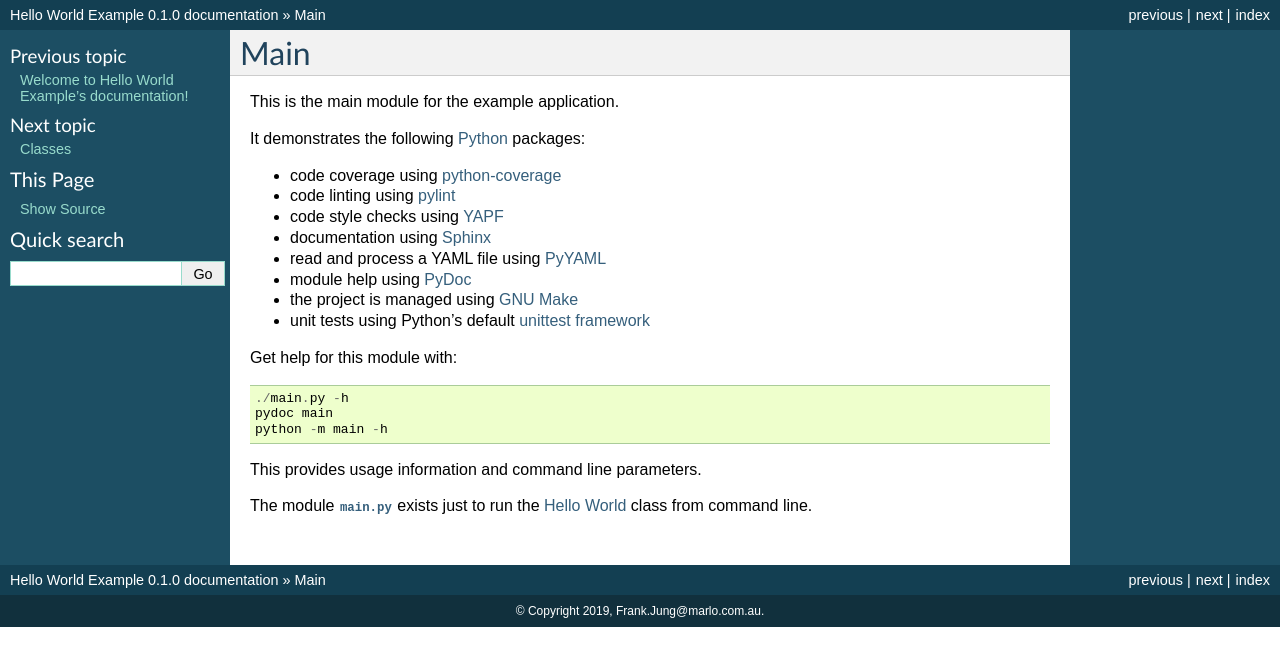
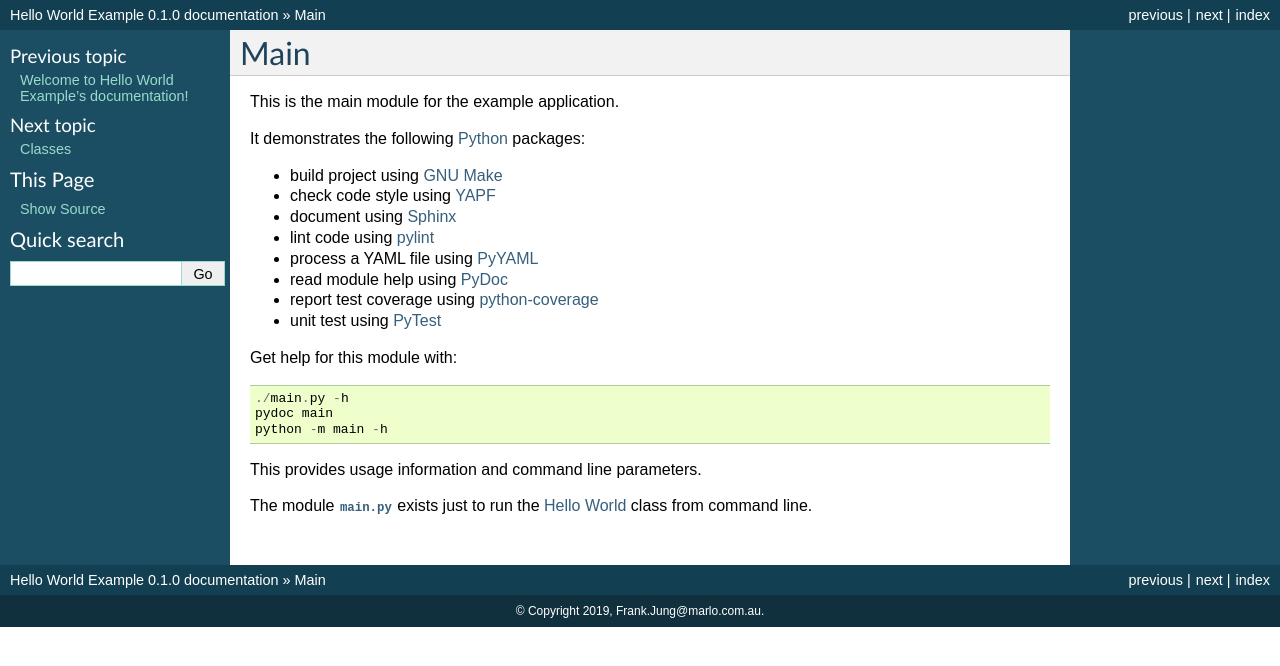
Before and after one commit to frankhjung/python-helloworld, a Sphinx documentation site: the page built from docs/main.rst, in a window 1280 px wide. Shown: the top 666 px of the page. Built offline with Sphinx 7.4.7, drawn with Linux system fonts in a browser that asks for light colours.

Commit message:
refactor unittest with pytest

```diff
--- a/azure-pipelines.yml
+++ b/azure-pipelines.yml
@@ -39,11 +39,12 @@ steps:
     displayName: check
 
   - script: |
-      coverage run -m unittest --verbose
+      mkdir cover
+      pytest -v tests/test*.py --html=cover/report.html
     displayName: test
 
   - script: |
-      coverage report helloworld/helloworld.py
+      pytest -v --cov=helloworld tests/test*.py
       coverage html -d cover helloworld/helloworld.py
     displayName: coverage
 
--- a/docs/main.rst
+++ b/docs/main.rst
@@ -7,14 +7,14 @@ This is the main module for the example application.
 
 It demonstrates the following `Python <references.html>`_ packages:
 
-* code coverage using `python-coverage <references.html>`_
-* code linting using `pylint <references.html>`_
-* code style checks using `YAPF <references.html>`_
-* documentation using `Sphinx <references.html>`_
-* read and process a YAML file using `PyYAML <references.html>`_
-* module help using `PyDoc <references.html>`_
-* the project is managed using `GNU Make <references.html>`_
-* unit tests using Python's default `unittest framework <references.html>`_
+* build project using `GNU Make <references.html>`_
+* check code style using `YAPF <references.html>`_
+* document using `Sphinx <references.html>`_
+* lint code using `pylint <references.html>`_
+* process a YAML file using `PyYAML <references.html>`_
+* read module help using `PyDoc <references.html>`_
+* report test coverage using `python-coverage <references.html>`_
+* unit test using `PyTest <references.html>`_
 
 Get help for this module with::
 
--- a/docs/references.rst
+++ b/docs/references.rst
@@ -5,17 +5,17 @@ References
 
 Here are links to the tools and articles I read to prepare this project:
 
+* `Code coverage measurement <https://pypi.python.org/pypi/coverage>`_
 * `Code linter <https://www.pylint.org/>`_
-* `Code coverage measurement <https://pypi.python.org/pypi/coverage>`_
 * `Distutils <https://docs.python.org/distutils/introduction.html>`_
 * `GNU Make <https://www.gnu.org/software/make/>`_
-* `YAPF code formatter using Google style <https://github.com/google/yapf>`_
 * `PyDoc <https://docs.python.org/library/pydoc.html>`_
+* `PyTest <https://docs.pytest.org>`_
 * `Python documentation <https://docs.python.org/>`_
 * `PyYAML <https://pyyaml.org/wiki/PyYAMLDocumentation>`_
 * `Sphinx <https://www.sphinx-doc.org/en/master/>`_
-* `unittest <https://docs.python.org/library/unittest.html>`_
 * `YAML Specification <http://yaml.org>`_
+* `YAPF code formatter using Google style <https://github.com/google/yapf>`_
 
 PyDoc can be generated for each module using::
 
--- a/requirements.txt
+++ b/requirements.txt
@@ -2,6 +2,10 @@ coverage==4.5.3
 flake8==3.7.7
 pyflakes==2.1.1
 pylint==2.3.1
+pytest==5.0.0
+pytest-cov==2.7.1
+pytest-html==1.21.1
+pytest-metadata==1.8.0
 pyyaml==5.1.1
 sphinx==2.1.2
 virtualenv==16.6.1
```
Also changed, not shown: README.md (+8 -3 lines), docs/unittests.rst (+8 -4 lines), .gitlab-ci.yml, 2 other files.
